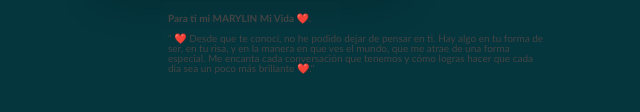
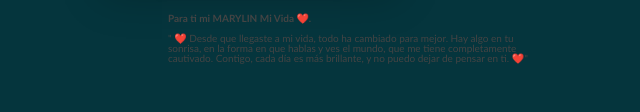
Before and after one commit to LuisCapcha/CartaMarylin.github.io, a website: page index.html in a window 1280 px wide. Shown: the part 518-630 px from the top of the page, 390-1030 px from the left. Drawn offline with Linux system fonts and the light colour scheme.

Commit message:
cambios 6

```diff
--- a/index.html
+++ b/index.html
@@ -15,12 +15,12 @@
                     <div class="text">
                         <strong>Para ti mi MARYLIN Mi Vida  ❤️.</strong>
                         <p>
-                            " ❤️ Desde que te conocí, no he podido dejar
-                            de pensar en ti. Hay algo en tu forma de ser,
-                            en tu risa, y en la manera en que ves el mundo,
-                             que me atrae de una forma especial. Me encanta
-                             cada conversación que tenemos y cómo logras hacer
-                              que cada día sea un poco más brillante  ❤️."
+                            " ❤️ Desde que llegaste a mi vida,
+                             todo ha cambiado para mejor. Hay algo
+                             en tu sonrisa, en la forma en que hablas
+                             y ves el mundo, que me tiene completamente
+                             cautivado. Contigo, cada día es más brillante,
+                             y no puedo dejar de pensar en ti. ❤️"
 
                         </p>
                     </div>
```
